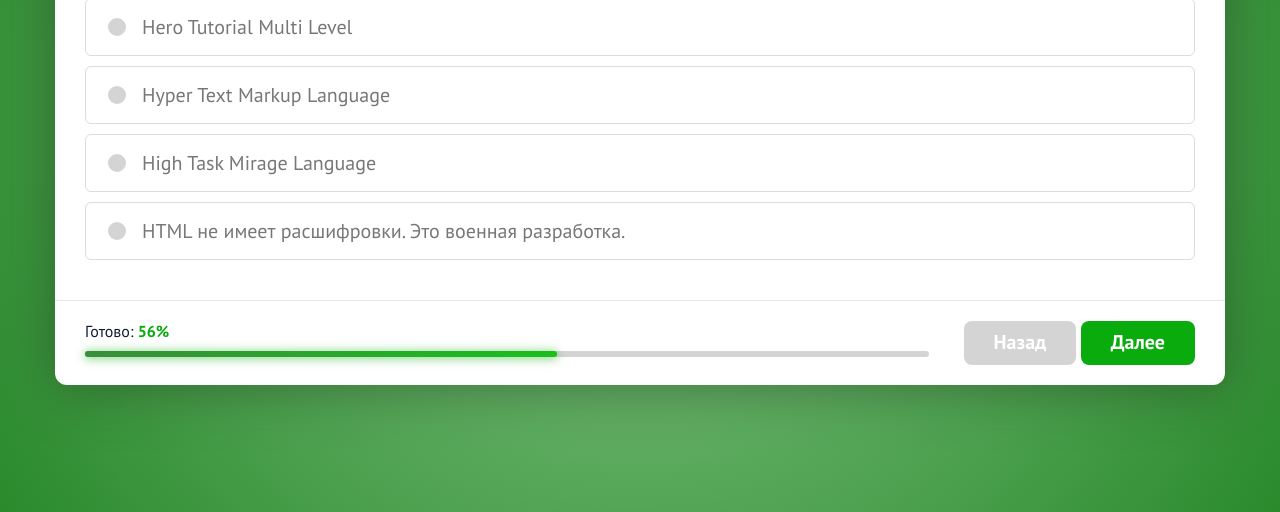
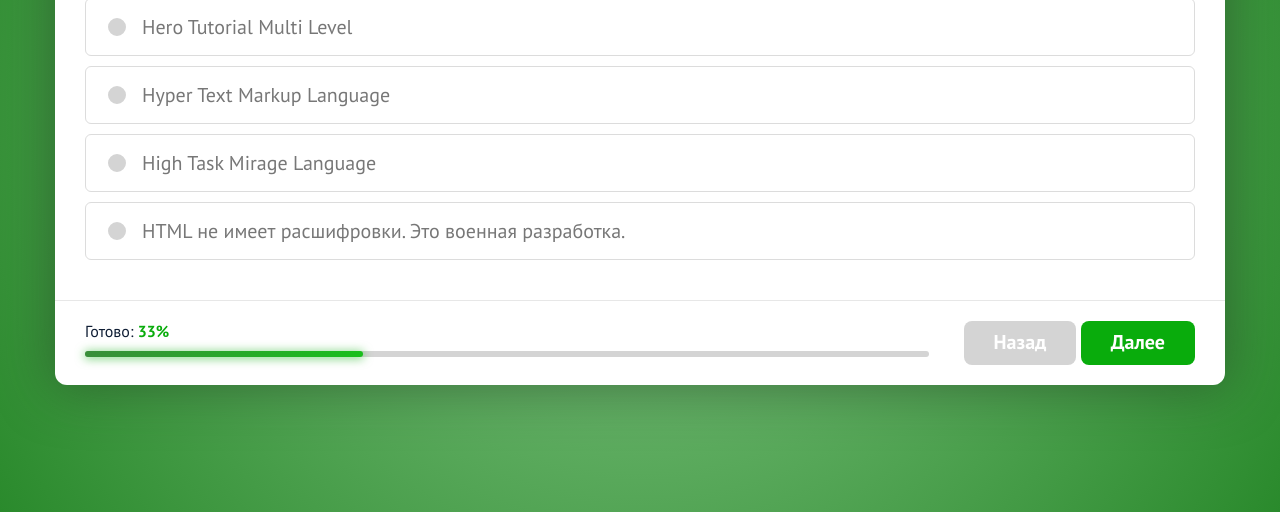
Before and after one commit to AteoImmortal/Quiz, a plain HTML site: page index.html in a window 1280 px wide. Both pictures are taken after a click on the link "Пройти тест". Shown: the part 288-800 px from the top of the page. Drawn offline with Linux system fonts and the light colour scheme.

Commit message:
Add files via upload

```diff
--- a/index.html
+++ b/index.html
@@ -385,6 +385,7 @@
                             id="email"
                             name="email"
                             placeholder="Ваш Email"
+                            required
                         />
                     </div>
 
--- a/js/main.js
+++ b/js/main.js
@@ -120,7 +120,7 @@ function gatherCardData(number) {
 
 // Функция записи ответа в объект с ответами
 function saveAnswer(number, data){
-    answers[number] = data
+    answers[number] = data;
 }
 
 
@@ -217,13 +217,19 @@ function updataProgressBar(direction, cardNumber){
 
     // Обновляем прогресс бар
 
-    const progressBar = document.querySelector(`[data-card="${cardNumber}"]`).querySelector('progress');
+    const progressBar = document
+    .querySelector(`[data-card="${cardNumber}"]`)
+    .querySelector(".progress");
     if(progressBar) {
 
         // Обновить число прогресс бара
-        progressBar.querySelector('.progress__label strong').innerText = `${progress}%`;
+        progressBar.querySelector(
+            ".progress__label strong"
+        ).innerText = `${progress}%`;
 
-        // Обновить полосу прогресс бара
-        progressBar.querySelector('.progress__line-bar').style = `width: ${progress}%`;
+        // Обновить полоску прогресс бара
+        progressBar.querySelector(
+            ".progress__line-bar"
+        ).style = `width: ${progress}%`;
     }
 }
```
